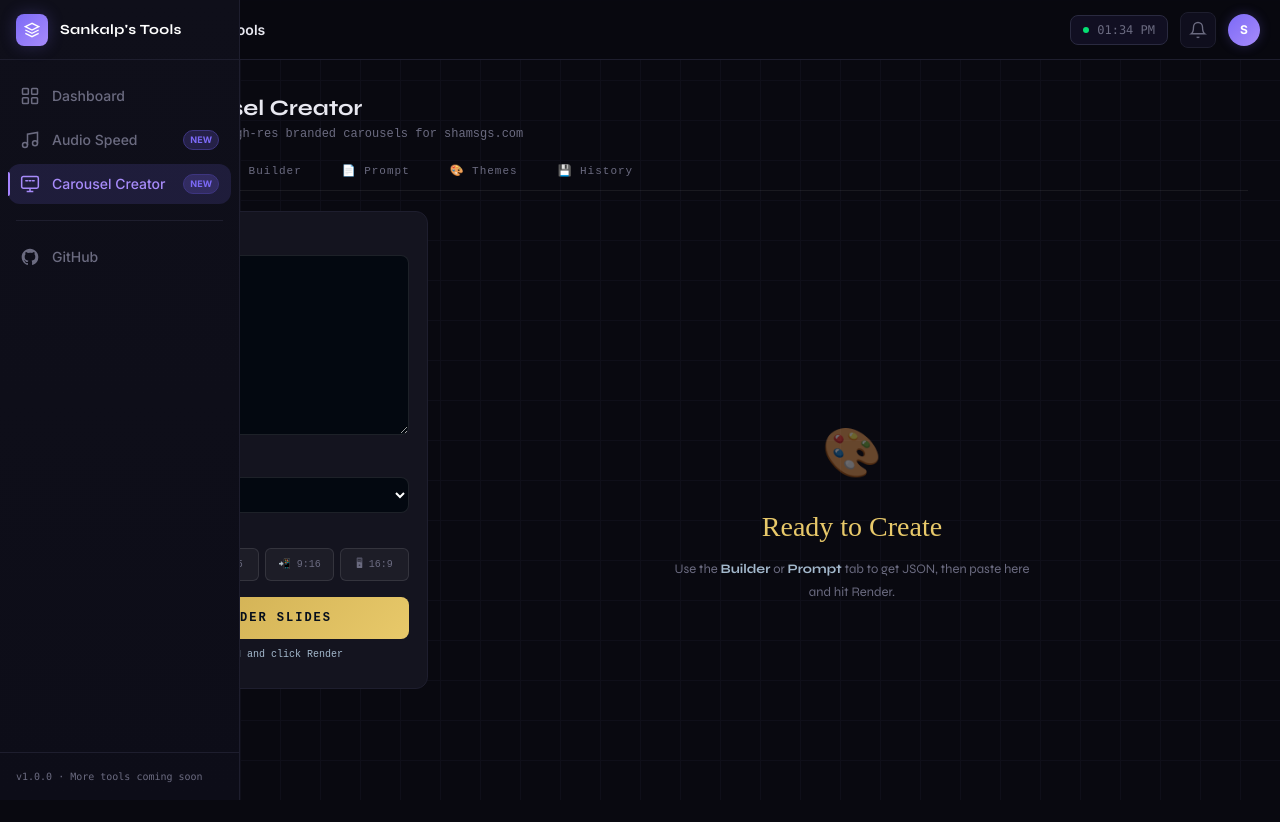
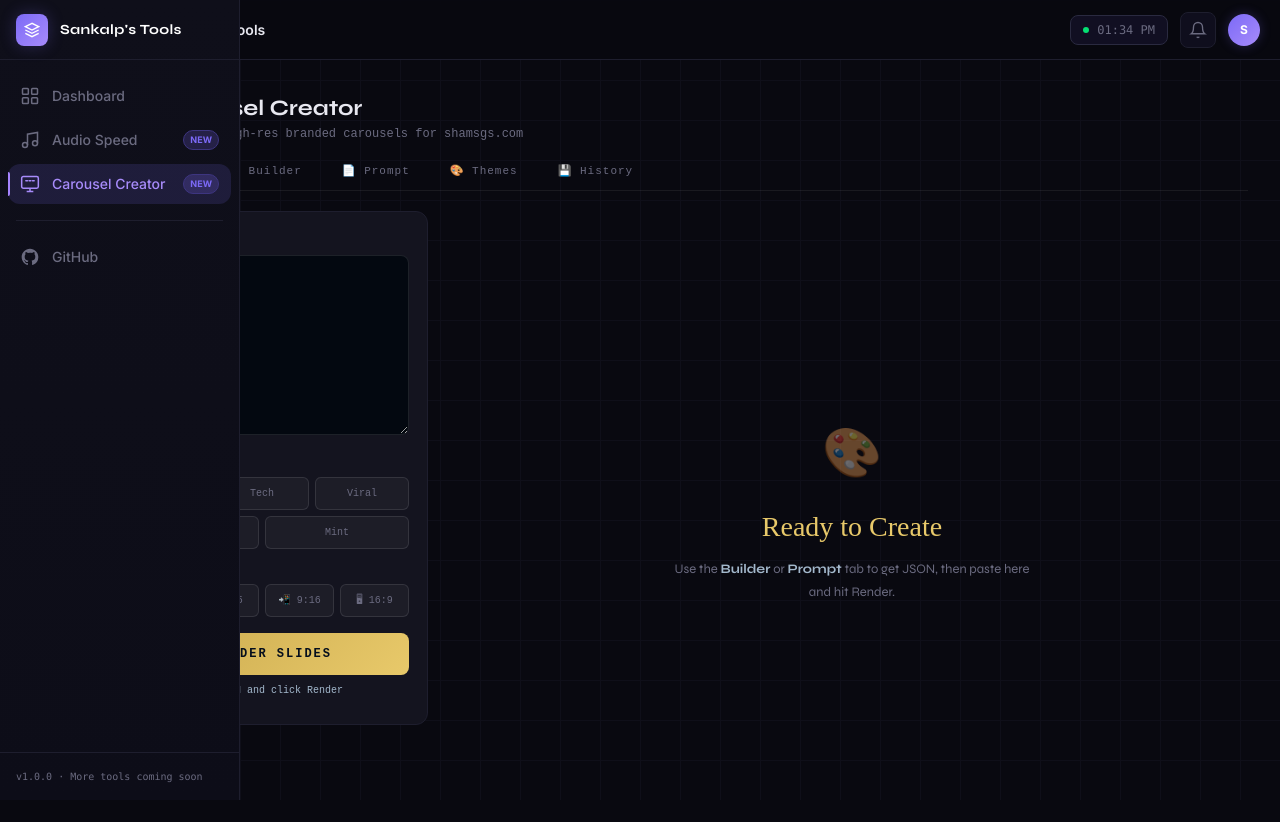
Before and after one commit to sankalp-OO7/sankalp-tools, a Next.js app: page /tools/carousel in a window 1280 px wide. Shown: the top 822 px of the page. Built offline with nearby package versions, Linux system fonts and the light colour scheme.

Commit message:
fix(ui): change theme selector from dropdown to toggle buttons

```diff
--- a/src/app/tools/carousel/page.tsx
+++ b/src/app/tools/carousel/page.tsx
@@ -747,10 +747,13 @@ export default function CarouselCreator() {
               <textarea value={jsonText} onChange={e=>setJsonText(e.target.value)} placeholder={'{\n  "type":"news",\n  "slides":[...]\n}'} style={{width:'100%',height:180,background:'#030810',border:'1px solid rgba(255,255,255,.1)',borderRadius:8,color:'#A3B8CC',fontFamily:"'Space Mono',monospace",fontSize:11,padding:12,resize:'vertical',outline:'none',lineHeight:1.5}}/>
 
               <div style={{fontFamily:"'Space Mono',monospace",fontSize:10,letterSpacing:2,color:'#C9A84C',textTransform:'uppercase',margin:'12px 0 8px'}}>2 — Theme</div>
-              <select value={theme} onChange={e=>setTheme(e.target.value)} style={{width:'100%',background:'#030810',border:'1px solid rgba(255,255,255,.1)',borderRadius:8,color:'#fff',padding:'10px',fontFamily:"'Space Mono',monospace",fontSize:11,outline:'none'}}>
-                {allThemeKeys.map(k=><option key={k} value={k}>{rTheme(k, customThemes).name} {customThemes[k]?'(Custom)':''}</option>)}
-              </select>
-
+              <div style={{display:'flex',gap:6,flexWrap:'wrap'}}>
+                {allThemeKeys.map(k=>(
+                  <button key={k} onClick={()=>setTheme(k)} style={{flex:'1 1 30%',padding:'8px 4px',borderRadius:6,cursor:'pointer',fontFamily:"'Space Mono',monospace",fontSize:10,background:theme===k?'rgba(201,168,76,0.15)':'rgba(255,255,255,.04)',border:`1px solid ${theme===k?'#C9A84C':'rgba(255,255,255,.1)'}`,color:theme===k?'#E8C96A':'#6b6b80',whiteSpace:'nowrap',overflow:'hidden',textOverflow:'ellipsis'}}>
+                    {rTheme(k, customThemes).name} {customThemes[k]?'*':''}
+                  </button>
+                ))}
+              </div>
               <div style={{fontFamily:"'Space Mono',monospace",fontSize:10,letterSpacing:2,color:'#C9A84C',textTransform:'uppercase',margin:'12px 0 8px'}}>3 — Ratio</div>
               <div style={{display:'flex',gap:6,flexWrap:'wrap'}}>
                 {(Object.keys(RATIOS) as RatioKey[]).map(k=>(
```
